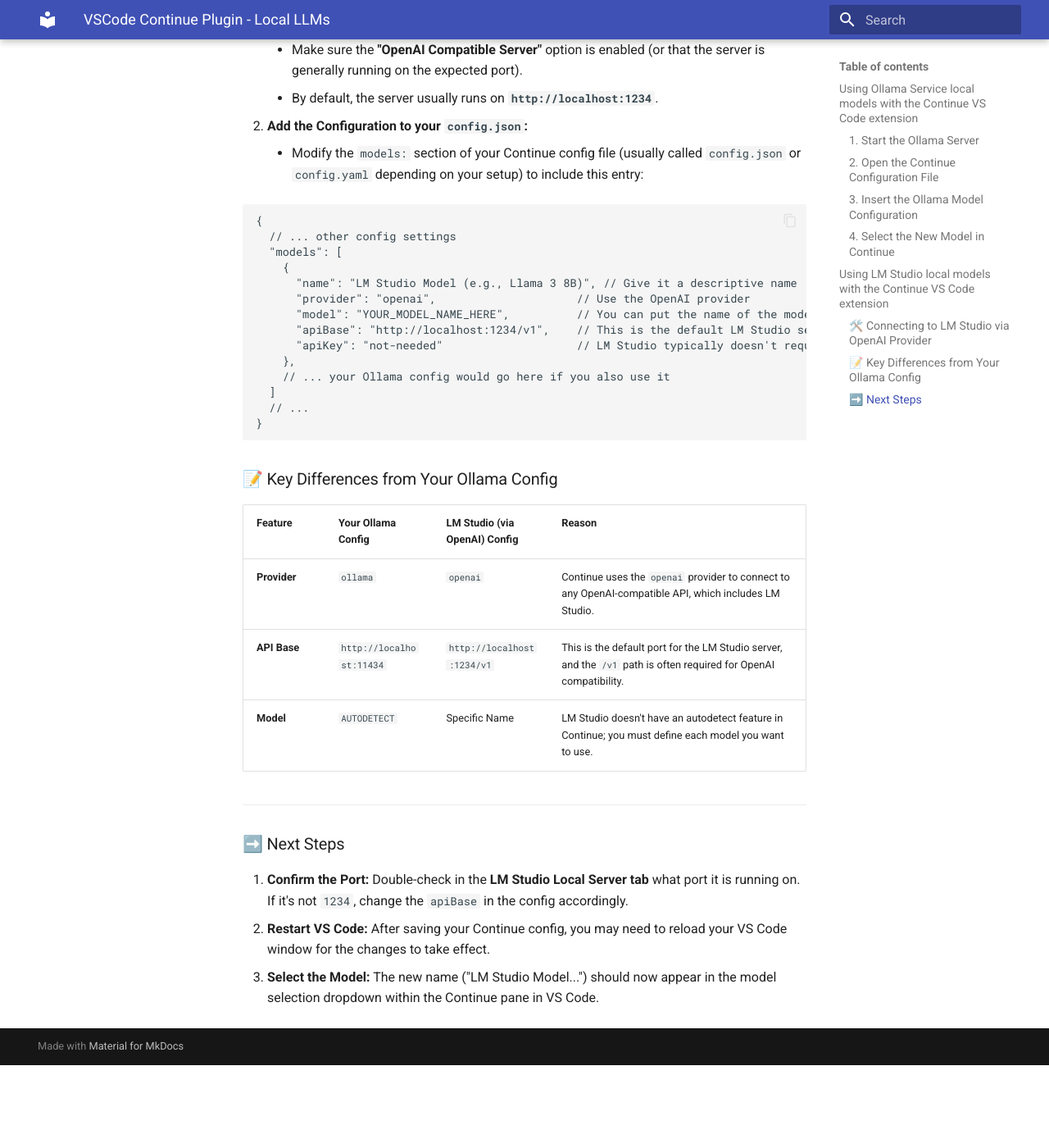
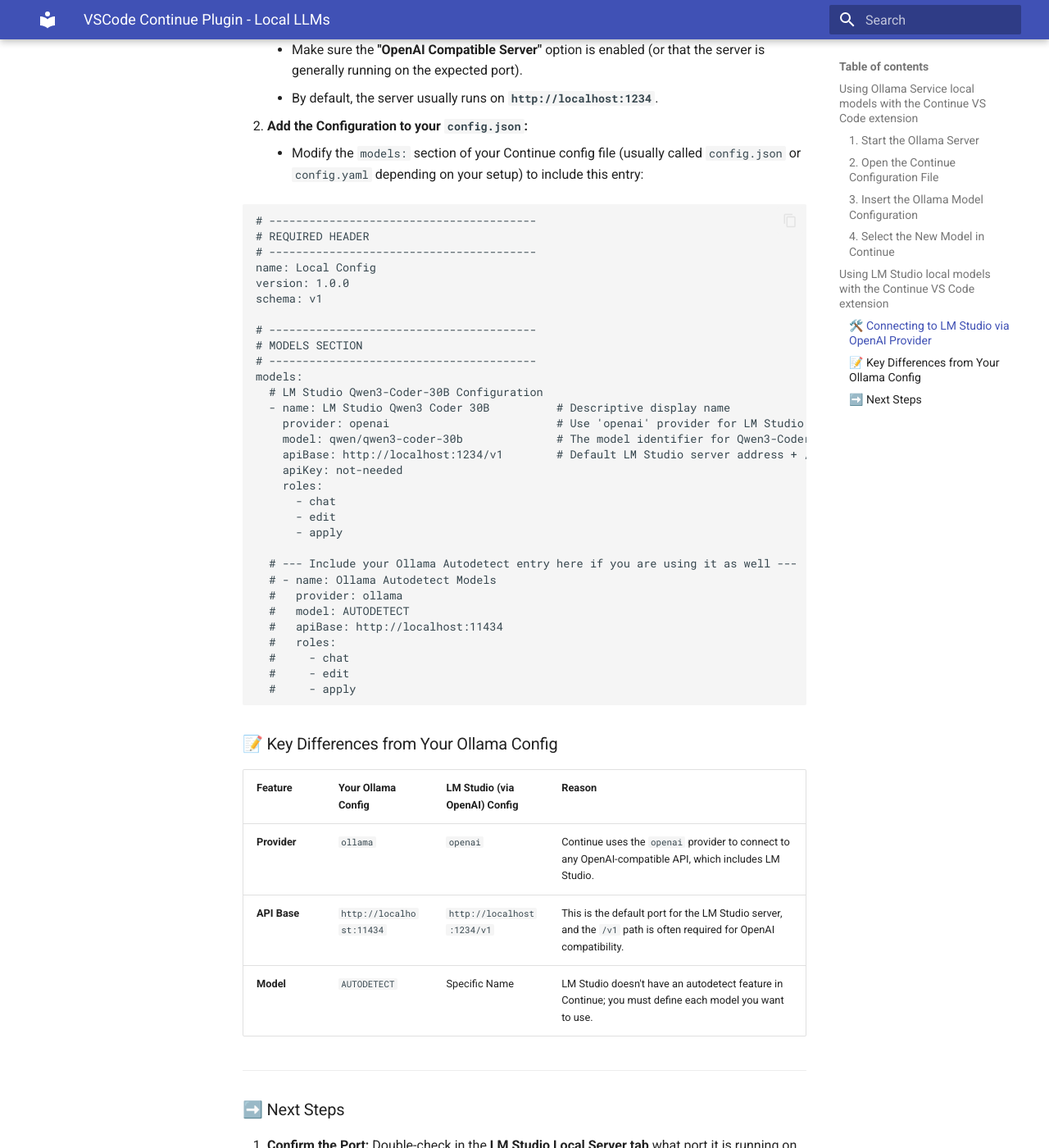
Before and after one commit to tejomayee-tech/toronto_ai_learning_group, an MkDocs documentation site: the page built from docs/ai-tools-hands-on/AccessWorldOfFreeLLMs-guff/VSCode-continue-pluggin-Local-llms.md, in a window 1280 px wide and 1400 px high, scrolled down 1990 px. Shown: the whole window at 82% size. Built offline with MkDocs 1.6.1 and Material for MkDocs 9.7.7, drawn with Linux system fonts in a browser that asks for light colours; before the commit the page ends 3289 px from its top, so only the background shows below that.

Commit message:
VSCode COntinue LM Studio config fix

````diff
--- a/docs/ai-tools-hands-on/AccessWorldOfFreeLLMs-guff/VSCode-continue-pluggin-Local-llms.md
+++ b/docs/ai-tools-hands-on/AccessWorldOfFreeLLMs-guff/VSCode-continue-pluggin-Local-llms.md
@@ -83,21 +83,38 @@
 
 <!-- end list -->
 
-```json
-{
-  // ... other config settings
-  "models": [
-    {
-      "name": "LM Studio Model (e.g., Llama 3 8B)", // Give it a descriptive name
-      "provider": "openai",                     // Use the OpenAI provider
-      "model": "YOUR_MODEL_NAME_HERE",          // You can put the name of the model you are serving in LM Studio (e.g., 'llama-3-8b-instruct')
-      "apiBase": "http://localhost:1234/v1",    // This is the default LM Studio server address + /v1 path
-      "apiKey": "not-needed"                    // LM Studio typically doesn't require a key
-    },
-    // ... your Ollama config would go here if you also use it
-  ]
-  // ...
-}
+```yaml
+# ----------------------------------------
+# REQUIRED HEADER
+# ----------------------------------------
+name: Local Config
+version: 1.0.0
+schema: v1
+
+# ----------------------------------------
+# MODELS SECTION
+# ----------------------------------------
+models:
+  # LM Studio Qwen3-Coder-30B Configuration
+  - name: LM Studio Qwen3 Coder 30B          # Descriptive display name
+    provider: openai                         # Use 'openai' provider for LM Studio API
+    model: qwen/qwen3-coder-30b              # The model identifier for Qwen3-Coder-30B
+    apiBase: http://localhost:1234/v1        # Default LM Studio server address + /v1 path
+    apiKey: not-needed
+    roles:
+      - chat
+      - edit
+      - apply
+
+  # --- Include your Ollama Autodetect entry here if you are using it as well ---
+  # - name: Ollama Autodetect Models
+  #   provider: ollama
+  #   model: AUTODETECT
+  #   apiBase: http://localhost:11434
+  #   roles:
+  #     - chat
+  #     - edit
+  #     - apply
 ```
 
 ### 📝 Key Differences from Your Ollama Config
````
